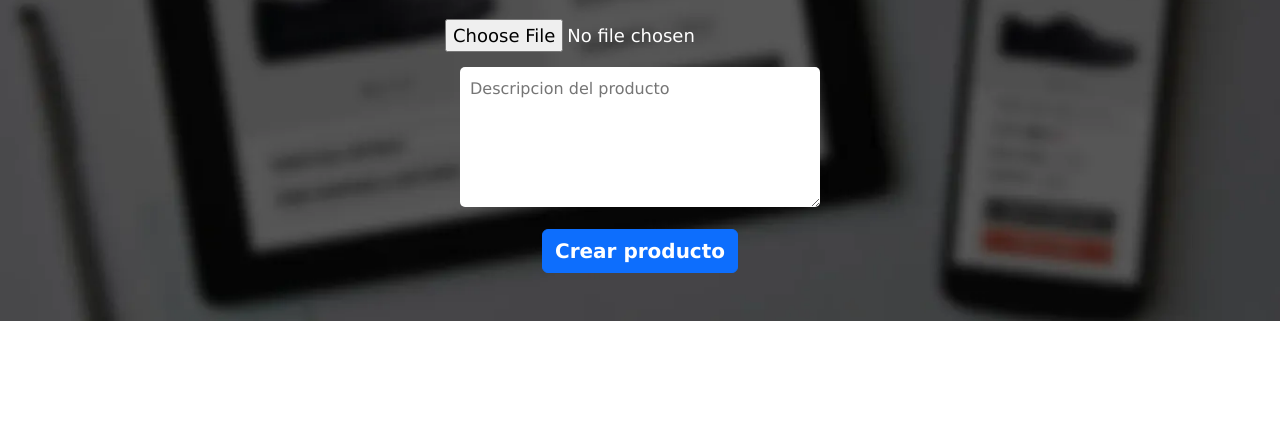
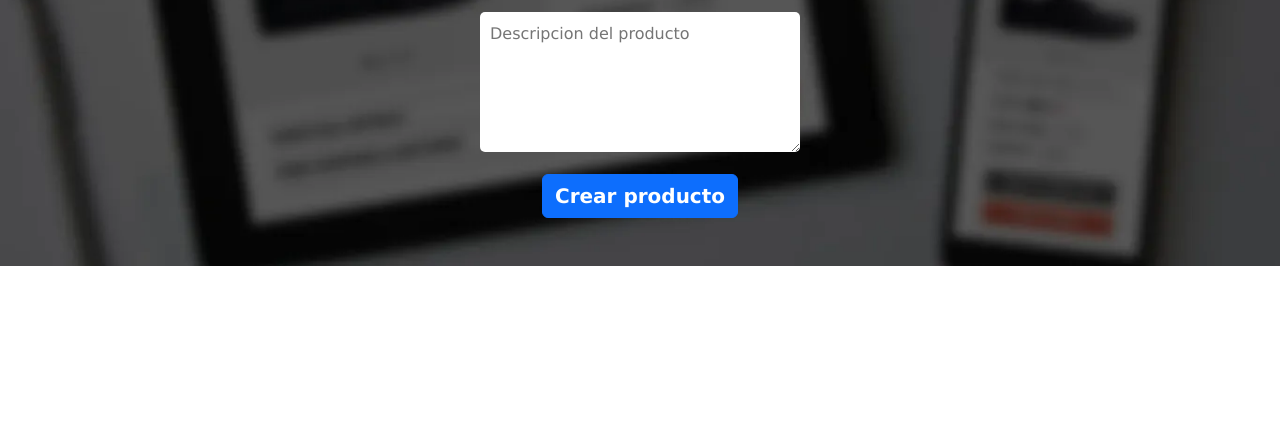
Before and after one commit to javidiez/ecommerce, a plain HTML site: page index.html in a window 1280 px wide. Shown: the part 358-800 px from the top of the page. Drawn offline with nearby package versions, Linux system fonts and the light colour scheme.

Commit message:
FIX resp design

```diff
--- a/index.html
+++ b/index.html
@@ -59,7 +59,7 @@
 
     <div class="agregar-producto text-center">
         <h1 class="display-2 text-light mb-5 fw-bold">Añade los productos para vender</h1>
-        <div class="d-flex flex-column flex-wrap mb-5 px-5">
+        <div class="d-flex flex-column flex-wrap mb-5">
             <div> <input type="file" id="fileInput"></div>
             <div><textarea cols="40" rows="5" id="descripcion-producto"
                     placeholder="Descripcion del producto"></textarea>
--- a/styles.css
+++ b/styles.css
@@ -9,14 +9,15 @@
     display: flex;
     flex-direction: column;
     align-items: center;
-    padding-top: 100px;
+    padding-top: 50px;
     background: url(img/fondo-hero.webp) no-repeat center center/ cover;
 }
 
 .agregar-producto input{
     margin-bottom: 15px;
     color: white;
-    font-size: 18px;
+    font-size: 15px;
+    width: clamp(20rem,20vw,60rem);
 }
 
 .agregar-producto textarea{
@@ -24,6 +25,7 @@
     border: none;
     border-radius: 5px;
     margin-bottom: 15px;
+    width: clamp(20rem,20vw,60rem);
 }
 
 .listado-productos{
```
